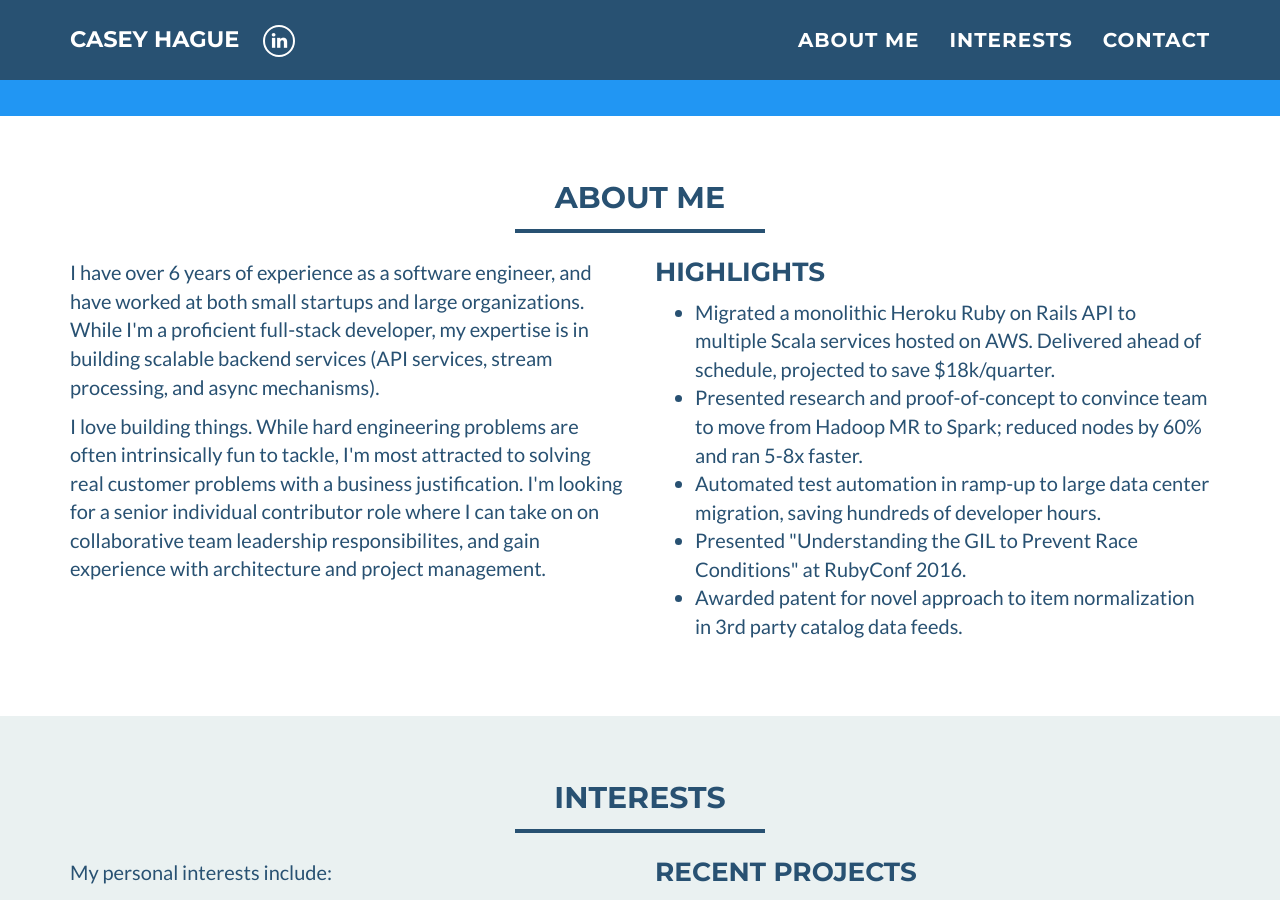
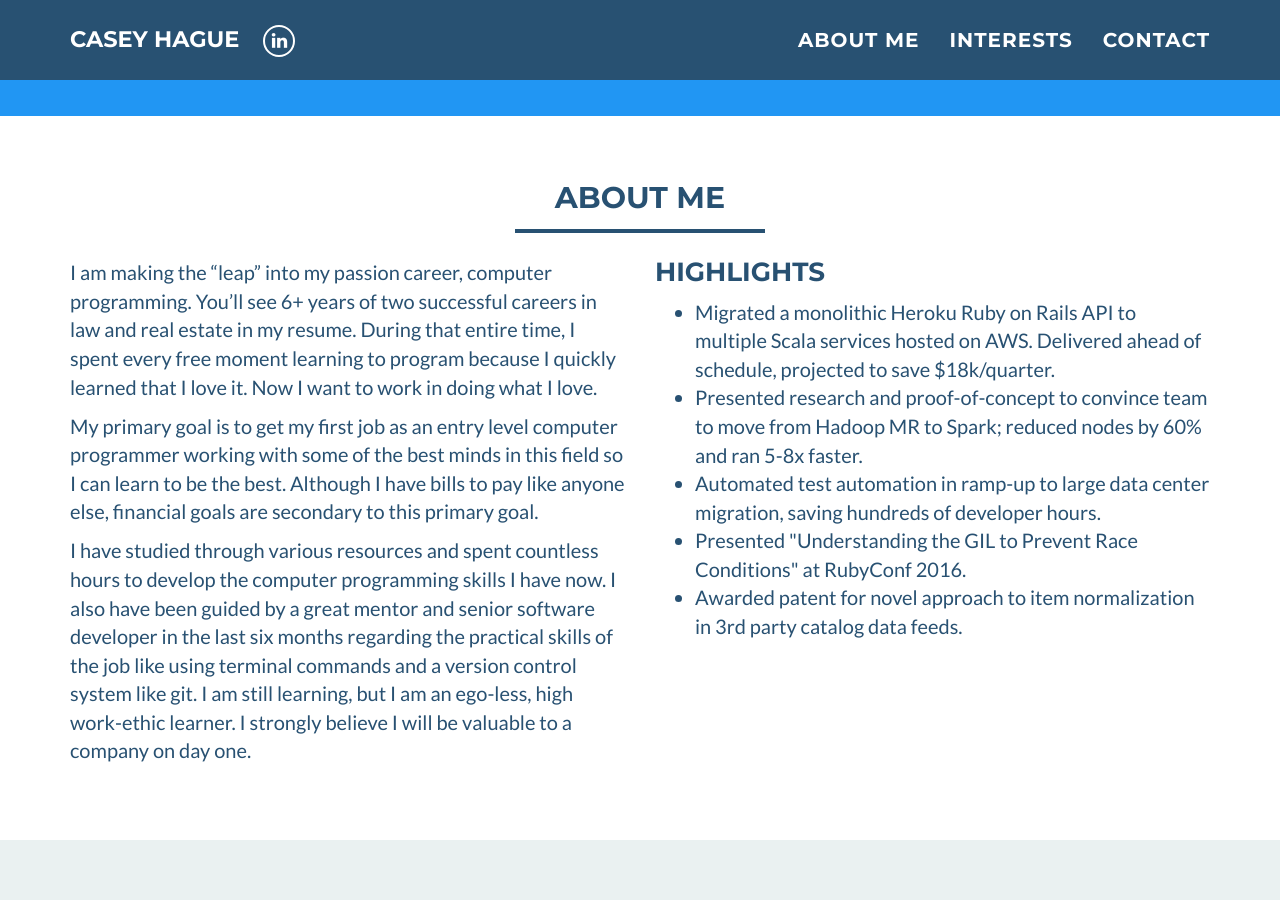
Before and after one commit to builtthorough/caseyhague, a Jekyll site: the page built from index.html, in a window 1280 px wide and 900 px high, scrolled down 458 px. Built offline with Jekyll 4.4.1, drawn with Linux system fonts in a browser that asks for light colours.

Commit message:
Update about_me.html

```diff
--- a/_includes/about_me.html
+++ b/_includes/about_me.html
@@ -9,18 +9,13 @@
     <div class="row">
 	    <div class="col-sm-6">
     		<p>
-            I have over 6 years of experience as a software engineer, and have worked
-            at both small startups and large organizations. While I'm a proficient full-stack
-            developer, my expertise is in building scalable backend services (API services, stream processing,
-            and async mechanisms).
+           I am making the “leap” into my passion career, computer programming. You’ll see 6+ years of two successful careers in law and real estate in my resume. During that entire time, I spent every free moment learning to program because I quickly learned that I love it. Now I want to work in doing what I love.
         </p>
         <p>
-           I love building things.
-           While hard engineering problems are often intrinsically fun to tackle,
-           I'm most attracted to solving real customer problems with a business justification.
-           I'm looking for a senior individual contributor role where I can take on on collaborative
-           team leadership responsibilites, and gain experience with
-           architecture and project management.
+          My primary goal is to get my first job as an entry level computer programmer working with some of the best minds in this field so I can learn to be the best. Although I have bills to pay like anyone else, financial goals are secondary to this primary goal.
+        </p>
+	<p>
+          I have studied through various resources and spent countless hours to develop the computer programming skills I have now. I also have been guided by a great mentor and senior software developer in the last six months regarding the practical skills of the job like using terminal commands and a version control system like git. I am still learning, but I am an ego-less, high work-ethic learner. I strongly believe I will be valuable to a company on day one.
         </p>
       </div>
 	    <div class="col-sm-6">
```
